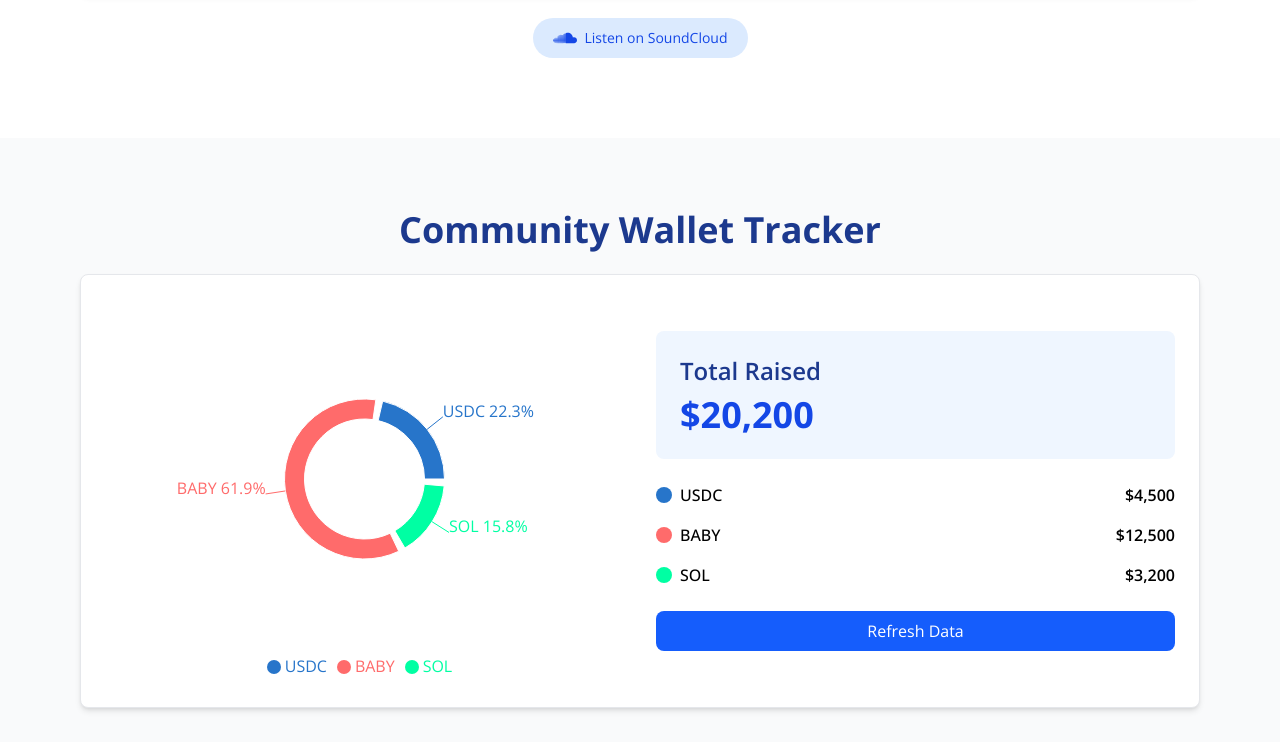
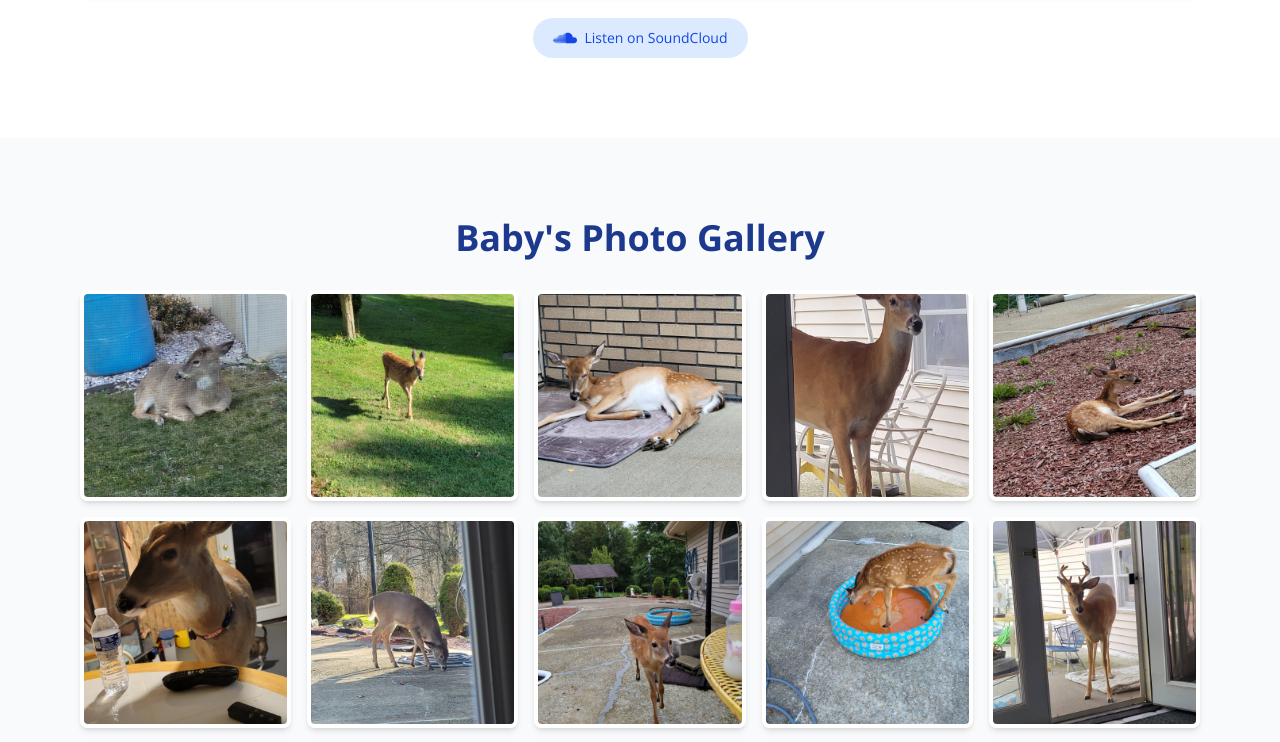
Before and after one commit to ahsandevhub/baby-website, a Next.js app: page / in a window 1280 px wide. Shown: the part 4840-5582 px from the top of the page. Built offline with nearby package versions, Linux system fonts and the light colour scheme.

Commit message:
Update Gallery component background color and comment out WalletTracker import in Homepage

```diff
--- a/app/components/Gallery.jsx
+++ b/app/components/Gallery.jsx
@@ -32,7 +32,7 @@ const Gallery = () => {
   };
 
   return (
-    <div className="py-10 md:py-20 bg-white">
+    <div className="py-10 md:py-20 bg-gray-50">
       <div className="container max-w-6xl mx-auto px-4">
         <h2 className="text-3xl md:text-4xl font-bold text-blue-900 mb-8 text-center">
           Baby's Photo Gallery
--- a/app/page.jsx
+++ b/app/page.jsx
@@ -6,7 +6,6 @@ import Header from "./components/Header";
 import Hero from "./components/Hero";
 import Playlist from "./components/Playlist";
 import SocialInteractions from "./components/SocialInteractions";
-import WalletTracker from "./components/WalletTracker";
 
 export default function Homepage() {
   return (
@@ -26,7 +25,7 @@ export default function Homepage() {
         <Details />
         <SocialInteractions />
         <Playlist />
-        <WalletTracker />
+        {/* <WalletTracker /> */}
         <Gallery />
       </main>
 
```
